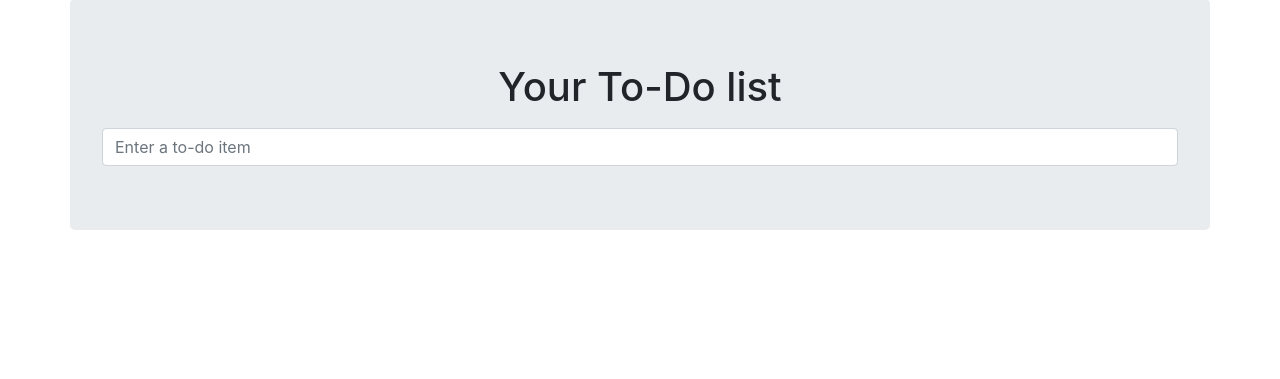
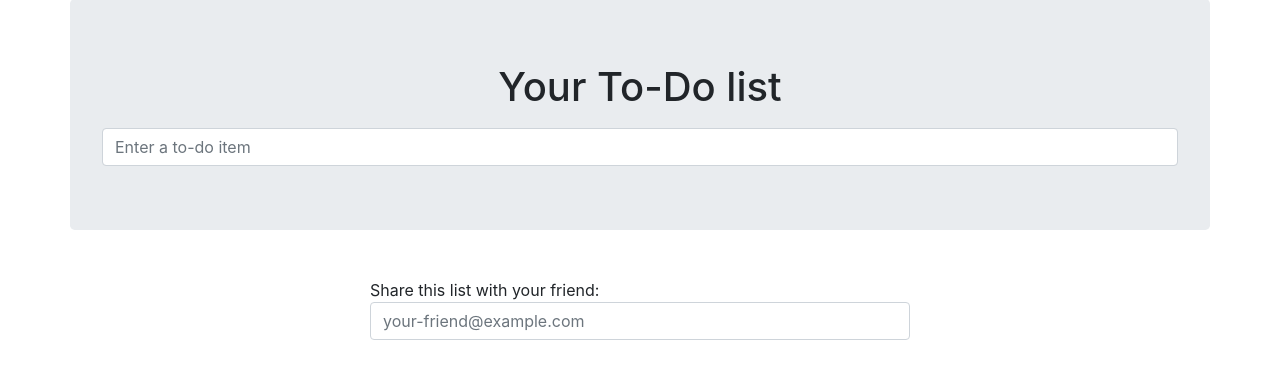
Before and after one commit to Ketuael/koza, a Django app: template lists/templates/lists/list.html in a window 1280 px wide. Shown: the part 79-458 px from the top of the page. Run offline with Django 3.2, Linux system fonts and the light colour scheme; the template is opened without the code that fills it: values that come from a table or form of the project are taken from there, others are empty; some libraries are stand-ins or nearby versions.

Commit message:
Dzielenie listy - stworzono form w list.html; dodano porawny url; stworzono podstawowy view

```diff
--- a/functional_tests/test_sharing.py
+++ b/functional_tests/test_sharing.py
@@ -39,8 +39,6 @@ class SharingTest(FunctionalTest):
         # The page updates to say that it's shared with Oniciferous:
         list_page.share_list_with('oniciferous@example.com')
 
-        list_page.share_list_with('oniciferous@example.com')
-
         # Oniciferous now goes to the lists page with his browser
         self.browser = oni_browser
         MyListsPage(self).go_to_my_lists_page()
--- a/lists/templates/lists/list.html
+++ b/lists/templates/lists/list.html
@@ -10,4 +10,11 @@
       <tr><td>{{ forloop.counter }}: {{ item.text }}</td></tr>
     {% endfor %}
   </table>
+
+  <form method="POST"
+        action="{% url 'share_list' list.id %}">
+    <span>Share this list with your friend: </span>
+    <input class="form-control" name="sharee" type="text" placeholder="your-friend@example.com"/>
+    {% csrf_token %}
+  </form>
 {% endblock %}
--- a/lists/urls.py
+++ b/lists/urls.py
@@ -5,5 +5,6 @@ urlpatterns = [
     path('', views.home_page, name='home'),
     path('new', views.new_list, name='new_list'),
     path('<int:list_id>/', views.view_list, name='view_list'),
+    path('<int:list_id>/share', views.share_list, name='share_list'),
     path('users/<str:email>/', views.my_lists, name='my_lists'),
 ]
--- a/lists/views.py
+++ b/lists/views.py
@@ -31,6 +31,11 @@ def view_list(request, list_id):
     return render(request, 'lists/list.html', {'list': list_, "form": form})
 
 
+def share_list(request, list_id):
+    list_ = List.objects.get(id=list_id)
+    return redirect(list_)
+
+
 def my_lists(request, email):
     owner = User.objects.get(email=email)
     return render(request, 'lists/my_lists.html', {'owner': owner})
```
